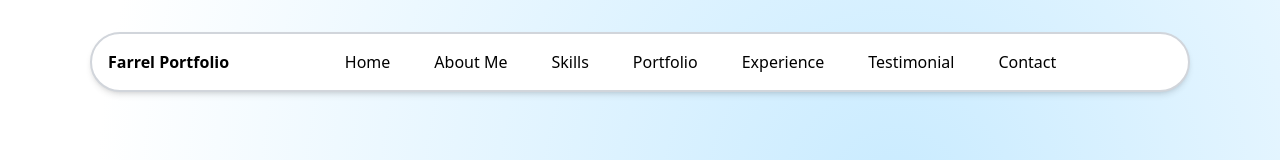
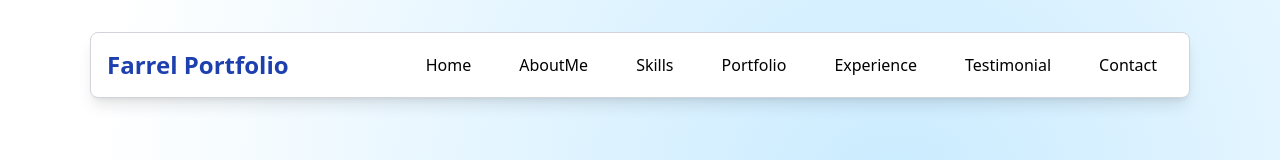
Before and after one commit to farrelihsanp/tugas-portfolio, a React (Vite) app: page / in a window 1280 px wide. Shown: the top 160 px of the page. Built offline with nearby package versions, Linux system fonts and the light colour scheme.

Commit message:
push 10:57

```diff
--- a/src/components/Navbar.tsx
+++ b/src/components/Navbar.tsx
@@ -1,24 +1,41 @@
 import ItemNavbar from "../mini-components/ItemNavbar";
+import { useState } from "react";
 
 const Navbar = () => {
+  const [isOpen, setIsOpen] = useState(false);
+
+  const toggleMenu = () => {
+    setIsOpen(!isOpen);
+  };
+
   return (
-    <nav className="p-4 max-w-[1100px] px-4 my-4 mx-auto bg-white mt-8 shadow-md rounded-full md:mx-auto flex flex-col md:flex-row items-center justify-between border-2 border-gray-300">
-      <div className="mb-4 md:mb-0">
-        <div>
-          <h1 className="text-1xl font-bold text-center text-blue-black">
-            Farrel Portfolio
-          </h1>
+    <nav className="p-4 max-w-[1100px] mx-auto bg-white mt-8 shadow-lg rounded-lg border border-gray-300">
+      <div className="flex items-center justify-between">
+        <div className="text-center">
+          <h1 className="text-2xl font-bold text-blue-800">Farrel Portfolio</h1>
         </div>
+        <div className="md:hidden">
+          <button
+            onClick={toggleMenu}
+            className="text-gray-600 focus:outline-none"
+          >
+            {isOpen ? "✖" : "☰"}
+          </button>
         </div>
-      <div className="flex gap-3 justify-center flex-wrap flex-grow">
+        <div
+          className={`flex-col md:flex md:flex-row md:items-center lg:gap-4 ${
+            isOpen ? "flex" : "hidden"
+          } md:flex`}
+        >
           <ItemNavbar href="#HeroSection">Home</ItemNavbar>
-        <ItemNavbar href="#AboutMe">About Me</ItemNavbar>
+          <ItemNavbar href="#AboutMe">AboutMe</ItemNavbar>
           <ItemNavbar href="#SkillsSection">Skills</ItemNavbar>
           <ItemNavbar href="#PortfolioSection">Portfolio</ItemNavbar>
           <ItemNavbar href="#ExperienceSection">Experience</ItemNavbar>
           <ItemNavbar href="#TestimonialSection">Testimonial</ItemNavbar>
           <ItemNavbar href="#ContactSection">Contact</ItemNavbar>
         </div>
+      </div>
     </nav>
   );
 };
```
Lines whose indentation alone changed are shown as unchanged.
